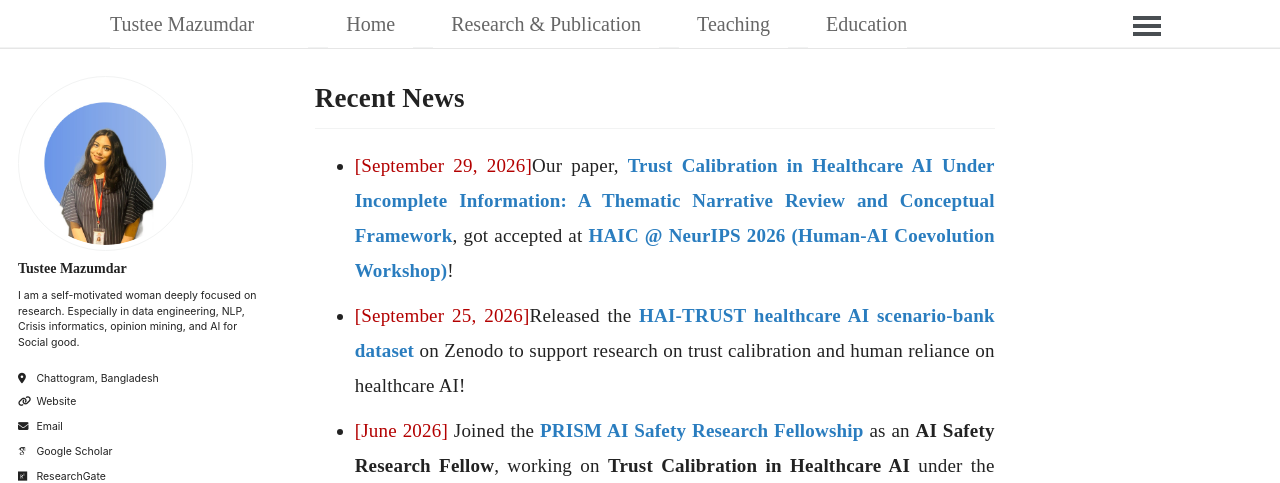
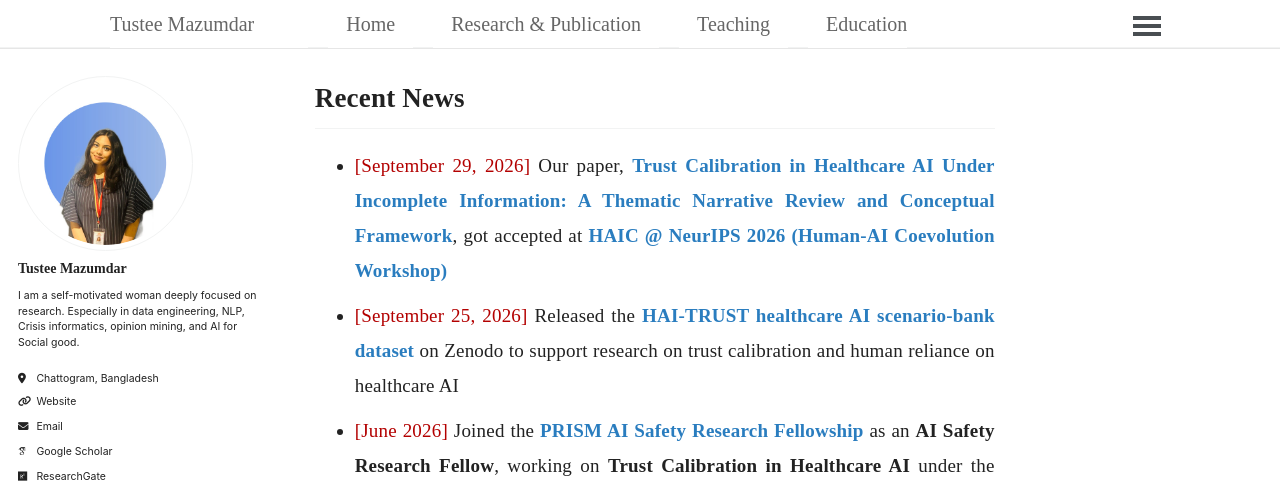
Before and after one commit to TusteeMazumdar/TusteeMazumdar.github.io, a Jekyll site: the page built from _pages/about.md, in a window 1280 px wide and 900 px high, scrolled down 672 px. Shown: the top 483 px of the window. Built offline with Jekyll 4.4.1, drawn with Linux system fonts in a browser that asks for light colours; some web fonts are replaced; a script bundle is joined from its source files by our own code; library files that are not in the unit come from our copies.

Commit message:
Fix duplicate entries in recent news section
Removed duplicate recent news entries and cleaned up formatting.

```diff
--- a/_pages/about.md
+++ b/_pages/about.md
@@ -17,8 +17,8 @@
 
 
 ## Recent News
-- <span style="color:#b30000;">[September 29, 2026]</span>Our paper, **[Trust Calibration in Healthcare AI Under Incomplete Information: A Thematic Narrative Review and Conceptual Framework](https://openreview.net/forum?id=48s9v6mYez)**, got accepted at **[HAIC @ NeurIPS 2026 (Human-AI Coevolution Workshop)](https://neurips2026haic.com/)**!
-- <span style="color:#b30000;">[September 25, 2026]</span>Released the **[HAI-TRUST healthcare AI scenario-bank dataset](https://doi.org/10.5281/zenodo.22855853)** on Zenodo to support research on trust calibration and human reliance on healthcare AI!
+- <span style="color:#b30000;">[September 29, 2026]</span> Our paper, **[Trust Calibration in Healthcare AI Under Incomplete Information: A Thematic Narrative Review and Conceptual Framework](https://openreview.net/forum?id=48s9v6mYez)**, got accepted at **[HAIC @ NeurIPS 2026 (Human-AI Coevolution Workshop)](https://neurips2026haic.com/)**
+- <span style="color:#b30000;">[September 25, 2026]</span> Released the **[HAI-TRUST healthcare AI scenario-bank dataset](https://doi.org/10.5281/zenodo.22855853)** on Zenodo to support research on trust calibration and human reliance on healthcare AI
 - <span style="color:#b30000;">[June 2026]</span>
   Joined the **[PRISM AI Safety Research Fellowship](https://prism-research.org/)** as an **AI Safety Research Fellow**, working on **Trust Calibration in Healthcare AI** under the mentorship of **Dr. Zeenath Reza Khan**.
 - <span style="color:#b30000;">[June 2026]</span>
```
